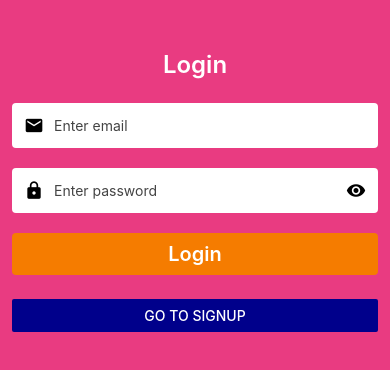
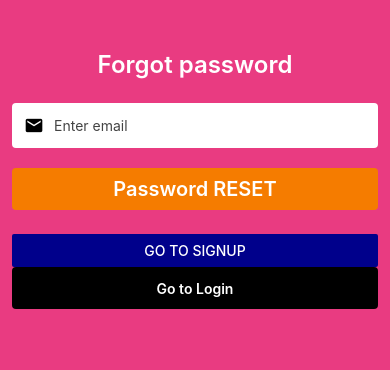
Before and after one commit to muzar12/FthMuzarApp, a React Native app: screen /forgotPassword in a window 390 px wide. Shown: the top 370 px of the page. Built offline with nearby package versions, Linux system fonts and the light colour scheme; no server answers; what expo-notifications would draw is missing.

Commit message:
fixed forgot password screen

```diff
--- a/app.config.js
+++ b/app.config.js
@@ -6,7 +6,7 @@ export default{
     slug: "FthMuzarApp",
     version: "1.0.0",
     orientation: "portrait",
-    icon: "./assets/logo.png",
+    icon: "./assets/logo1.png",
     splash: {
       image: './assets/logo.png',
       resizeMode: 'contain',
@@ -23,7 +23,7 @@ export default{
     },
     android: {
       adaptiveIcon: {
-        foregroundImage: "./assets/logo.png",
+        foregroundImage: "./assets/logo1.png",
         backgroundColor: "#FFFFFF"
       }
     },
--- a/config/firebase.js
+++ b/config/firebase.js
@@ -20,6 +20,6 @@ let Firebase;
 
 if (firebase.apps.length === 0) {
   Firebase = firebase.initializeApp(firebaseConfig);
-}
+};
 
 export default Firebase;
--- a/handleAppointments/appointmentsSP.js
+++ b/handleAppointments/appointmentsSP.js
@@ -96,7 +96,7 @@ async function appointmentsSP(ime, priimek, obiski, usid) {
         work = true;
       }
     }
-    const trigger = new Date(datum.setDate(datum.getDate() - 7 - obiski));
+    const trigger = new Date(datum.setDate(datum.getDate() - 8 - obiski));
     trigger.setMinutes(0);
     trigger.setSeconds(0);
     trigger.setHours(11);
--- a/navigation/AuthStack.js
+++ b/navigation/AuthStack.js
@@ -3,6 +3,7 @@ import { createStackNavigator } from '@react-navigation/stack';
 
 import LoginScreen from '../screens/LoginScreen';
 import SignupScreen from '../screens/SignupScreen';
+import forgotPassword from '../screens/forgotPassword';
 
 const Stack = createStackNavigator();
 
@@ -11,6 +12,7 @@ export default function AuthStack() {
     <Stack.Navigator headerMode='none'>
       <Stack.Screen name='Login' component={LoginScreen} />
       <Stack.Screen name='Signup' component={SignupScreen} />
+      <Stack.Screen name='forgotPassword' component={forgotPassword} />
     </Stack.Navigator>
   );
 }
--- a/package.json
+++ b/package.json
@@ -27,6 +27,7 @@
     "expo-splash-screen": "~0.14.1",
     "expo-status-bar": "~1.2.0",
     "firebase": "^8.2.3",
+    "formik": "^2.2.9",
     "qs": "^6.10.3",
     "react": "17.0.1",
     "react-dom": "17.0.1",
@@ -40,7 +41,8 @@
     "react-native-screens": "~3.10.1",
     "react-native-svg": "^12.3.0",
     "react-native-web": "0.17.1",
-    "yarn": "^1.22.17"
+    "yarn": "^1.22.17",
+    "yup": "^0.32.11"
   },
   "devDependencies": {
     "@babel/core": "^7.12.9"
--- a/screens/HomeScreen.js
+++ b/screens/HomeScreen.js
@@ -129,12 +129,10 @@ async function registerForPushNotificationsAsync() {
         return;
       }
       token = (await Notifications.getExpoPushTokenAsync()).data;
-      console.log(token);
       db
         .collection("Users")
         .doc(auth.currentUser.uid)
         .update({ token })
-        .then(() => { console.log("Added token!"); })
     } else {
       alert('Must use physical device for Push Notifications');
     }
@@ -147,10 +145,9 @@ async function registerForPushNotificationsAsync() {
         lightColor: '#FF231F7C',
       });
     }
-
     return token;
   } else {
-    console.log("Notifications not supported on web.")
+    console.log("Expo notifications not supported on web.")
   }
 }
 
--- a/screens/LoginScreen.js
+++ b/screens/LoginScreen.js
@@ -2,7 +2,6 @@ import { StatusBar } from 'expo-status-bar';
 import React from 'react';
 import { useState } from 'react';
 import { StyleSheet, Text, View, Button as RNButton } from 'react-native';
-
 import { Button, InputField, ErrorMessage } from '../components';
 import Firebase from '../config/firebase';
 
@@ -100,6 +99,14 @@ export default function LoginScreen({ navigation }) {
         title='Go to Signup'
         color='#00008B'
       />
+      <Button
+        title="Forgot Password?"
+        onPress={() => navigation.navigate('forgotPassword')}
+        titleStyle={{
+          color: '#039BE5'
+        }}
+        type="clear"
+      />
     </View>
   );
 }
--- /dev/null
+++ b/screens/forgotPassword.js
@@ -0,0 +1,107 @@
+import { StatusBar } from 'expo-status-bar';
+import React from 'react';
+import { useState } from 'react';
+import { StyleSheet, Text, View, Button as RNButton, Platform } from 'react-native';
+import { Button, InputField, ErrorMessage } from '../components';
+import Firebase from '../config/firebase';
+
+const auth = Firebase.auth();
+const sendEmail = auth.sendPasswordResetEmail
+
+export default function forgotPassword({ navigation }) {
+    const [email, setEmail] = useState('');
+    const [passwordVisibility, setPasswordVisibility] = useState(true);
+    const [rightIcon, setRightIcon] = useState('eye');
+    const [loginError, setLoginError] = useState('');
+
+    const handlePasswordVisibility = () => {
+        if (rightIcon === 'eye') {
+            setRightIcon('eye-off');
+            setPasswordVisibility(!passwordVisibility);
+        } else if (rightIcon === 'eye-off') {
+            setRightIcon('eye');
+            setPasswordVisibility(!passwordVisibility);
+        }
+    };
+
+    const forgotPassword = async () => {
+        try {
+            if (email != "") {
+                console.log("reset email sent to " + email);
+                sendEmail(email)
+                    .then(() => {
+                        alert("reset email sent to " + email);
+                    })
+                    .catch(function (e) {
+                        console.log(e);
+                    });
+            }
+        } catch (error) {
+            setLoginError(error.message);
+            alert('Sorry it seems you entered wrong email.');
+        }
+    };
+
+    return (
+        <View style={styles.container}>
+            <StatusBar style='dark-content' />
+            <Text style={styles.title}>Forgot password</Text>
+            <InputField
+                inputStyle={{
+                    fontSize: 14
+                }}
+                containerStyle={{
+                    backgroundColor: '#fff',
+                    marginBottom: 20
+                }}
+                leftIcon='email'
+                placeholder='Enter email'
+                autoCapitalize='none'
+                keyboardType='email-address'
+                textContentType='emailAddress'
+                autoFocus={true}
+                value={email}
+                onChangeText={text => setEmail(text)}
+            />
+            <Button
+                onPress={forgotPassword}
+                backgroundColor='#f57c00'
+                title='Password RESET'
+                tileColor='#fff'
+                titleSize={20}
+                containerStyle={{
+                    marginBottom: 24
+                }}
+            />
+            <RNButton
+                onPress={() => navigation.navigate('Signup')}
+                title='Go to Signup'
+                color='#00008B'
+            />
+            <Button
+                title="Go to Login"
+                onPress={() => navigation.navigate('Login')}
+                titleStyle={{
+                    color: '#039BE5'
+                }}
+                type="clear"
+            />
+        </View>
+    );
+}
+
+const styles = StyleSheet.create({
+    container: {
+        flex: 1,
+        backgroundColor: '#e93b81',
+        paddingTop: 50,
+        paddingHorizontal: 12
+    },
+    title: {
+        fontSize: 24,
+        fontWeight: '600',
+        color: '#fff',
+        alignSelf: 'center',
+        paddingBottom: 24
+    }
+});
```
Also changed, not shown: screens/settings.js (added, +14 -0 lines), assets/logo1.png (added), 1 other file (tests, documents, lock files or other folders).
